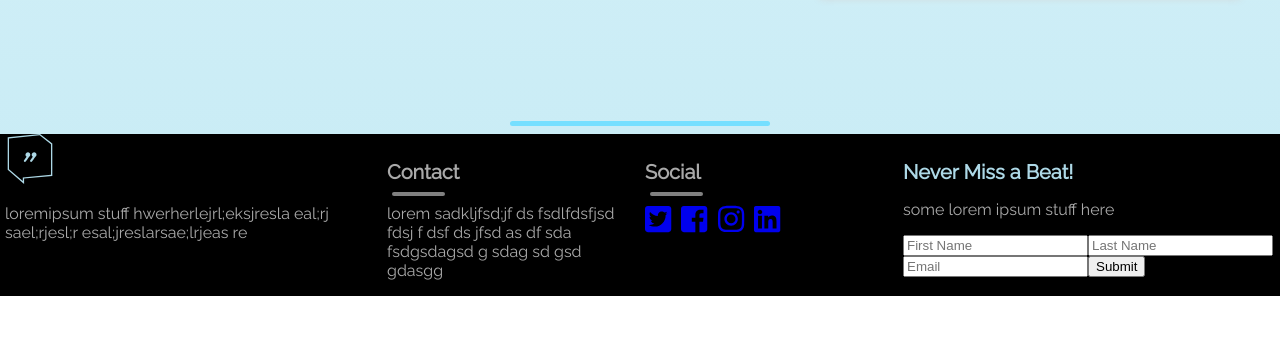
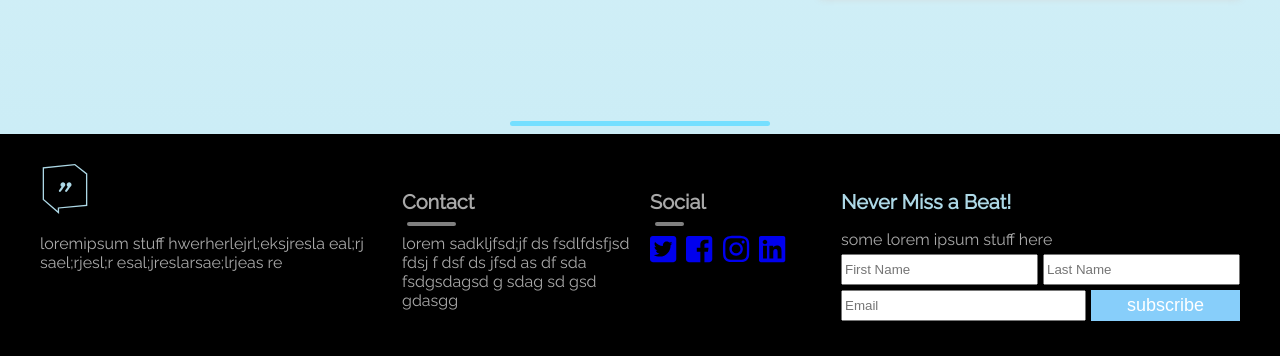
Before and after one commit to roderickfung/startup-academy-web, a React app: page /speakers in a window 1280 px wide. Shown: the part 1993-2349 px from the top of the page. Before the commit the page ends 2289 px from the top, so only its background shows below. Built offline with nearby package versions, Linux system fonts and the light colour scheme.

Commit message:
add component EmailSubscriptionForm; edit component Footer: replace subscription form with component, update styling

```diff
--- /dev/null
+++ b/components/email-subscription-form/email-subscription-form.less
@@ -0,0 +1,36 @@
+#email-subscription-form {
+	h4 {
+		color:lightblue;
+		font-size: 20px;
+		margin-bottom: 3px;
+	}
+	p {
+		margin-bottom: 0px;
+	}
+	form {
+		margin-top: 5px;
+		// display: flex;
+		// flex-direction: column;
+		section {
+			display: flex;
+			flex-direction: row;
+			margin-top: 5px;
+			margin-bottom: 5px;
+			input {
+				height: 25px;
+				flex-grow: 1;
+			}
+			input:first-child {
+				margin-right: 5px;
+			}
+			input[value="subscribe"]{
+				height: 31px;
+				border: none;
+				background-color: lightskyblue;
+				color: white;
+				font-size: 18px;
+			}
+		}
+	}
+
+}
--- /dev/null
+++ b/components/email-subscription-form/index.js
@@ -0,0 +1,28 @@
+import React from 'react';
+
+import './email-subscription-form.less';
+
+export default class EmailSubscriptionForm extends React.Component {
+	constructor(props) {
+		super(props);
+	}
+
+	render() {
+		return(
+			<div id="email-subscription-form">
+				<h4>Never Miss a Beat!</h4>
+				<p>some lorem ipsum stuff here</p>
+				<form>
+					<section>
+						<input type="text" name="firstname" placeholder="First Name"></input>
+						<input type="text" name="lastname" placeholder="Last Name"></input>
+					</section>
+					<section>
+						<input type="text" name="email" placeholder="Email"></input>
+						<input type="submit" value="subscribe"></input>
+					</section>
+				</form>
+			</div>
+		)
+	}
+}
--- a/components/footer/footer.less
+++ b/components/footer/footer.less
@@ -6,6 +6,7 @@
 	background-color: black;
 	color: darkgrey;
 	font-family: "Raleway";
+	padding: 30px;
 }
 
 #company-description {
@@ -21,7 +22,7 @@
 }
 
 #social-component {
-	width: 20%;
+	width: 15%;
 	// font-awesome generates svg to repalce <i class="fab fa-fontawesome"></i> element; below sets size of icon.
 	a {
 		padding-right: 10px;
@@ -32,18 +33,12 @@
 }
 
 #email-subscribe-component {
-	/* flex-grow: 2; */
-	h4 {
-		color: lightblue;
-		font-size: 20px;
-		margin-bottom: 3px;
-	}
-	width: 30%;
+	width: 35%;
 }
 
 .footer-component {
-	padding-left: 5px;
-	padding-right: 5px;
+	padding-left: 10px;
+	padding-right: 10px;
 	.heading{
 		font-size: 20px;
 		margin-bottom: 3px;
--- a/components/footer/index.js
+++ b/components/footer/index.js
@@ -3,7 +3,7 @@ import React from 'react';
 import './footer.less';
 import Logo from '../logo';
 import Divider from '../divider';
-
+import EmailSubscriptionForm from '../email-subscription-form';
 
 export default class Footer extends React.Component {
 	constructor(props) {
@@ -31,17 +31,9 @@ export default class Footer extends React.Component {
 					<a href="#"><i className="fab fa-linkedin"></i></a>
 				</div>
 				<div id="email-subscribe-component" className="footer-component">
-					<h4 className="subscribe-header">Never Miss a Beat!</h4>
-					<p>some lorem ipsum stuff here</p>
-					<form>
-						<input type="text" name="firstname" placeholder="First Name"></input>
-						<input type="text" name="lastname" placeholder="Last Name"></input>
-						<br></br>
-						<input type="text" name="email" placeholder="Email"></input>
-						<input type="submit"></input>
-					</form>
+					<EmailSubscriptionForm></EmailSubscriptionForm>
 				</div>
 			</div>
 		)
 	}
-}
+};''
```
